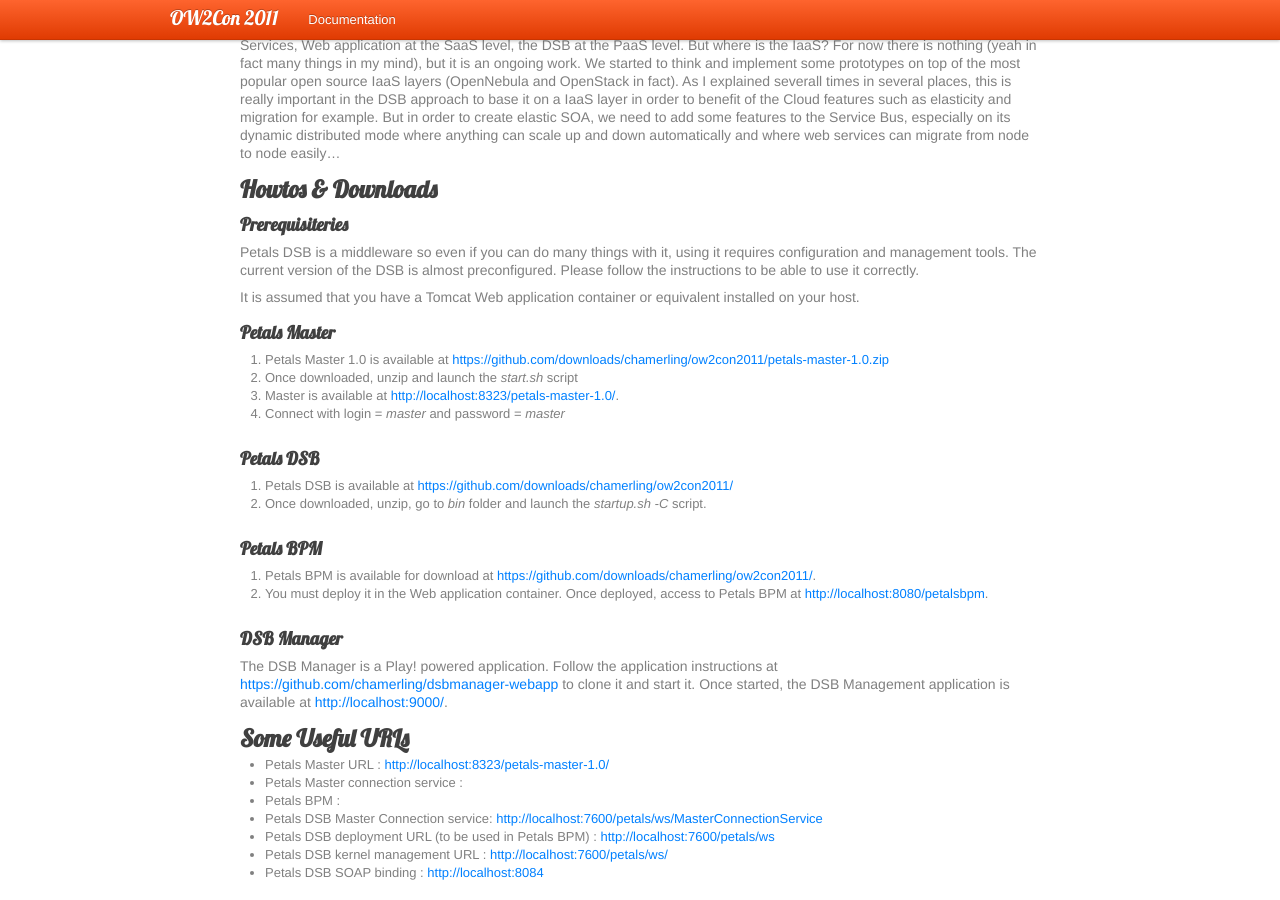
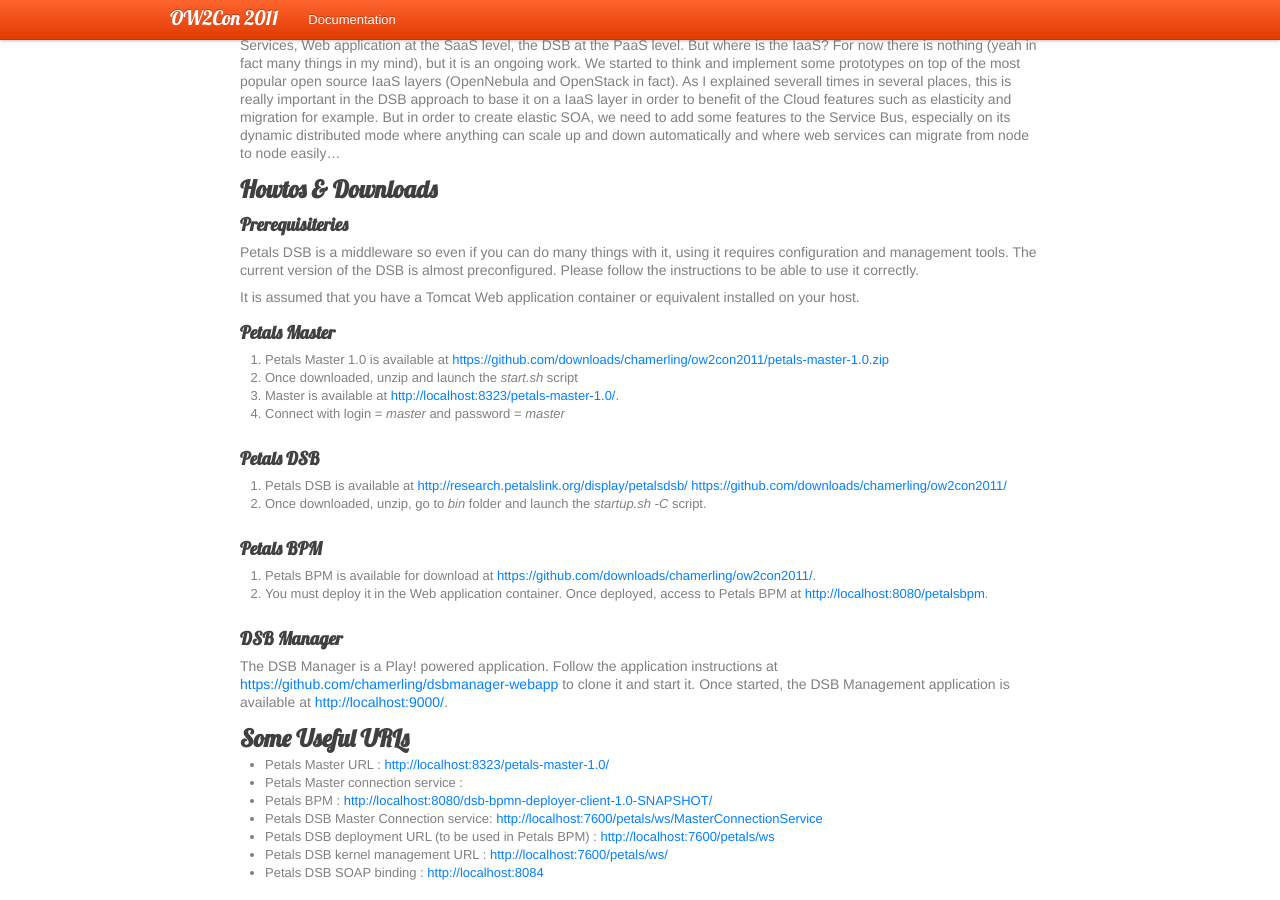
Before and after one commit to chamerling/ow2con2011, a Jekyll site: the page built from documentation.md, in a window 1280 px wide and 900 px high, scrolled down 591 px. Built offline with Jekyll 4.4.1, drawn with Linux system fonts in a browser that asks for light colours; nearby versions of some CDN libraries; Markdown is read by kramdown in place of the engine named in the settings; comment, search, counter and statistics services are not loaded.

Commit message:
update links

```diff
--- a/documentation.md
+++ b/documentation.md
@@ -43,22 +43,22 @@ It is assumed that you have a Tomcat Web application container or equivalent ins
 
 ### Petals DSB
 
-1. Petals DSB is available at [https://github.com/downloads/chamerling/ow2con2011/](https://github.com/downloads/chamerling/ow2con2011/)
+1. Petals DSB is available at [http://research.petalslink.org/display/petalsdsb/](http://research.petalslink.org/display/petalsdsb/ "PetalsDSB Overview - PetalsDSB - Petalslink Research") [https://github.com/downloads/chamerling/ow2con2011/](https://github.com/downloads/chamerling/ow2con2011/)
 2. Once downloaded, unzip, go to *bin* folder and launch the *startup.sh -C* script.
 
 ### Petals BPM
 
-1. Petals BPM is available for download at [https://github.com/downloads/chamerling/ow2con2011/](https://github.com/downloads/chamerling/ow2con2011/).
-2. You must deploy it in the Web application container. Once deployed, access to Petals BPM at [http://localhost:8080/petalsbpm](http://localhost:8080/petalsbpm).
+1. Petals BPM is available for download at  [https://github.com/downloads/chamerling/ow2con2011/](https://github.com/downloads/chamerling/ow2con2011/).
+2. You must deploy it in the Web application container. Once deployed, access to Petals BPM at [http://localhost:8080/petalsbpm](http://localhost:8080/dsb-bpmn-deployer-client-1.0-SNAPSHOT/).
 
 ### DSB Manager
-The DSB Manager is a Play! powered application. Follow the application instructions at [https://github.com/chamerling/dsbmanager-webapp](https://github.com/chamerling/dsbmanager-webapp) to clone it and start it. Once started, the DSB Management application is available at [http://localhost:9000/](http://localhost:9000/).
+The DSB Manager is a Play! powered application. Follow the application instructions at [https://github.com/chamerling/dsbmanager-webapp](https://github.com/chamerling/dsbmanager-webapp) to clone it and start it. Once started, the DSB Management application is available at [http://localhost:9000/](http://localhost:9002/).
 
 ## Some Useful URLs
 
 - Petals Master URL : [http://localhost:8323/petals-master-1.0/](http://localhost:8323/petals-master-1.0/)
 - Petals Master connection service :
-- Petals BPM :
+- Petals BPM : [http://localhost:8080/dsb-bpmn-deployer-client-1.0-SNAPSHOT/](http://localhost:8080/dsb-bpmn-deployer-client-1.0-SNAPSHOT/)
 - Petals DSB Master Connection service: [http://localhost:7600/petals/ws/MasterConnectionService](http://localhost:7600/petals/ws/MasterConnectionService)
 - Petals DSB deployment URL (to be used in Petals BPM) : [http://localhost:7600/petals/ws](http://localhost:7600/petals/ws)
 - Petals DSB kernel management URL : [http://localhost:7600/petals/ws/](http://localhost:7600/petals/ws/)
```
